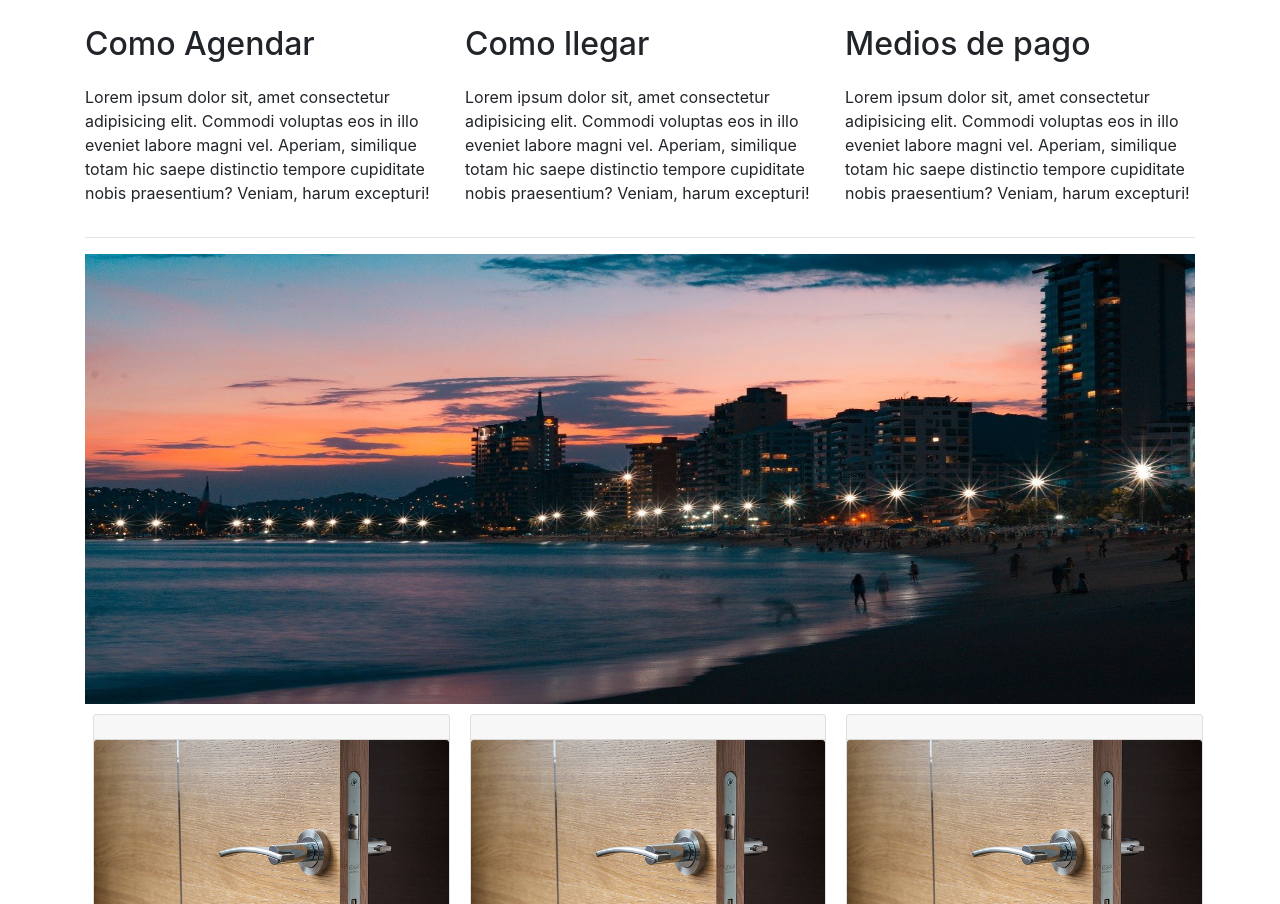
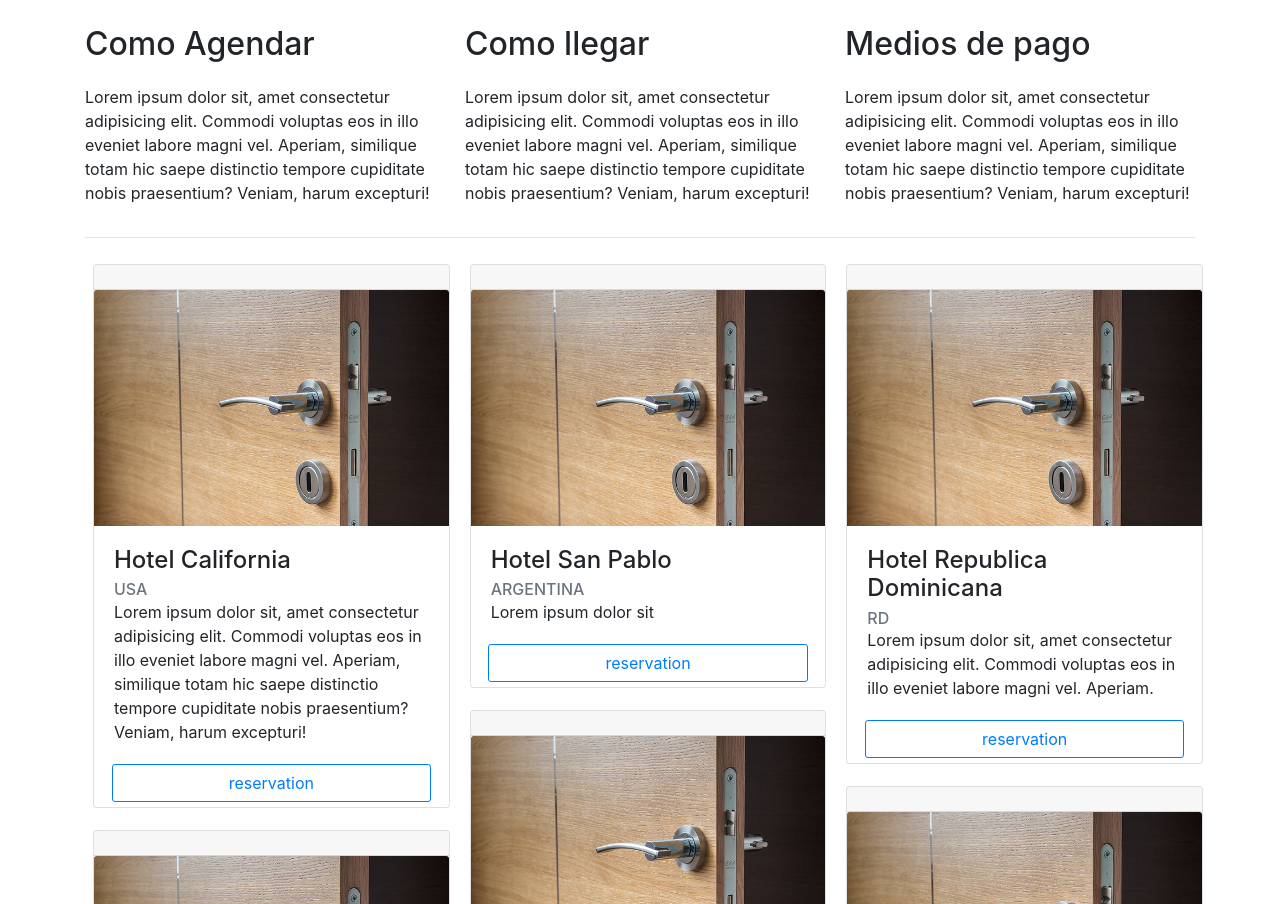
Before and after one commit to sgonzavar/Bootstrap-curse, a website: page index.html in a window 1280 px wide. Shown: the part 352-1256 px from the top of the page. Drawn offline with nearby package versions, Linux system fonts and the light colour scheme; a web font is replaced by a local one.

Commit message:
Feat: Remove image home view

```diff
--- a/index.html
+++ b/index.html
@@ -63,7 +63,7 @@
             </div>
         </div>
         <hr>
-        <img src="./assets/images/header-img.jpg"  class="img-fluid header-img" alt="responsive-img">
+        <!-- <img src="./assets/images/header-img.jpg"  class="img-fluid header-img" alt="responsive-img"> -->
         <div class="card-columns">
             <div class="card card-hotel ml-2">
                 <div class="card-header">
```
